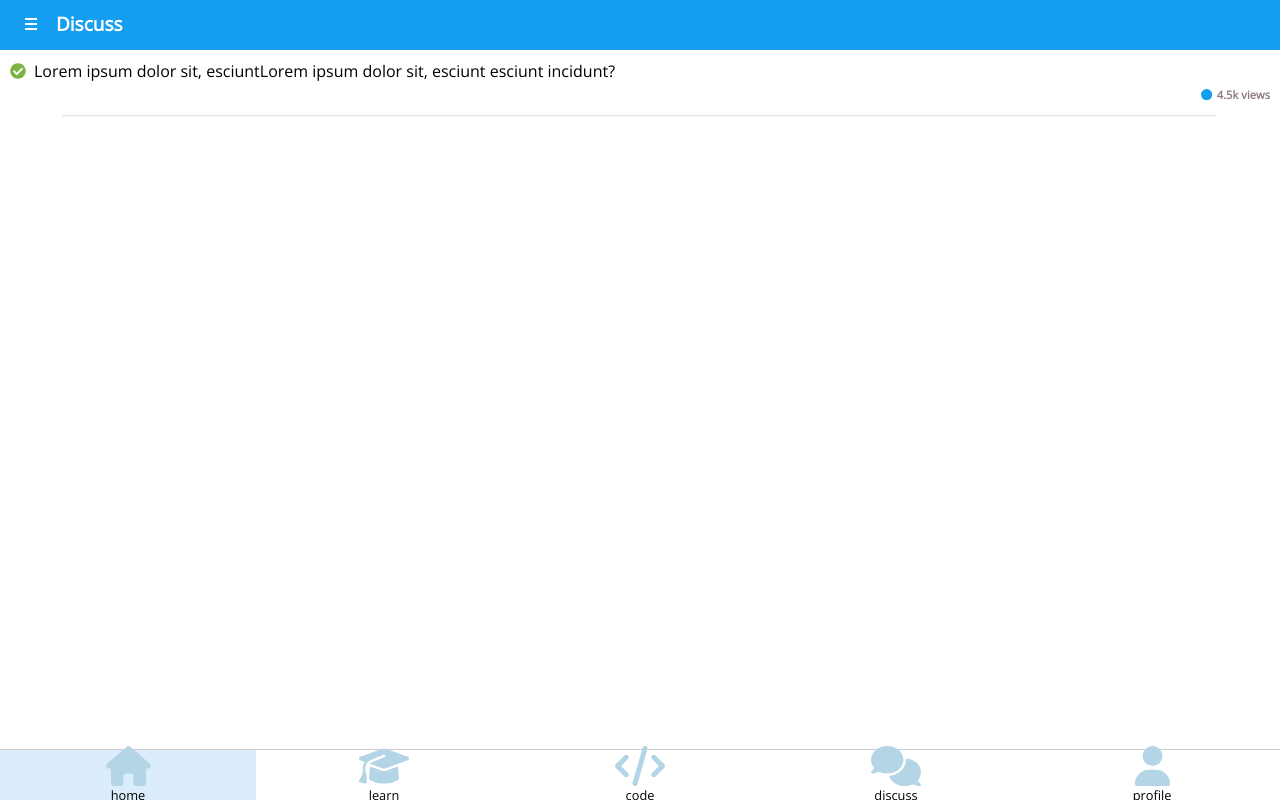
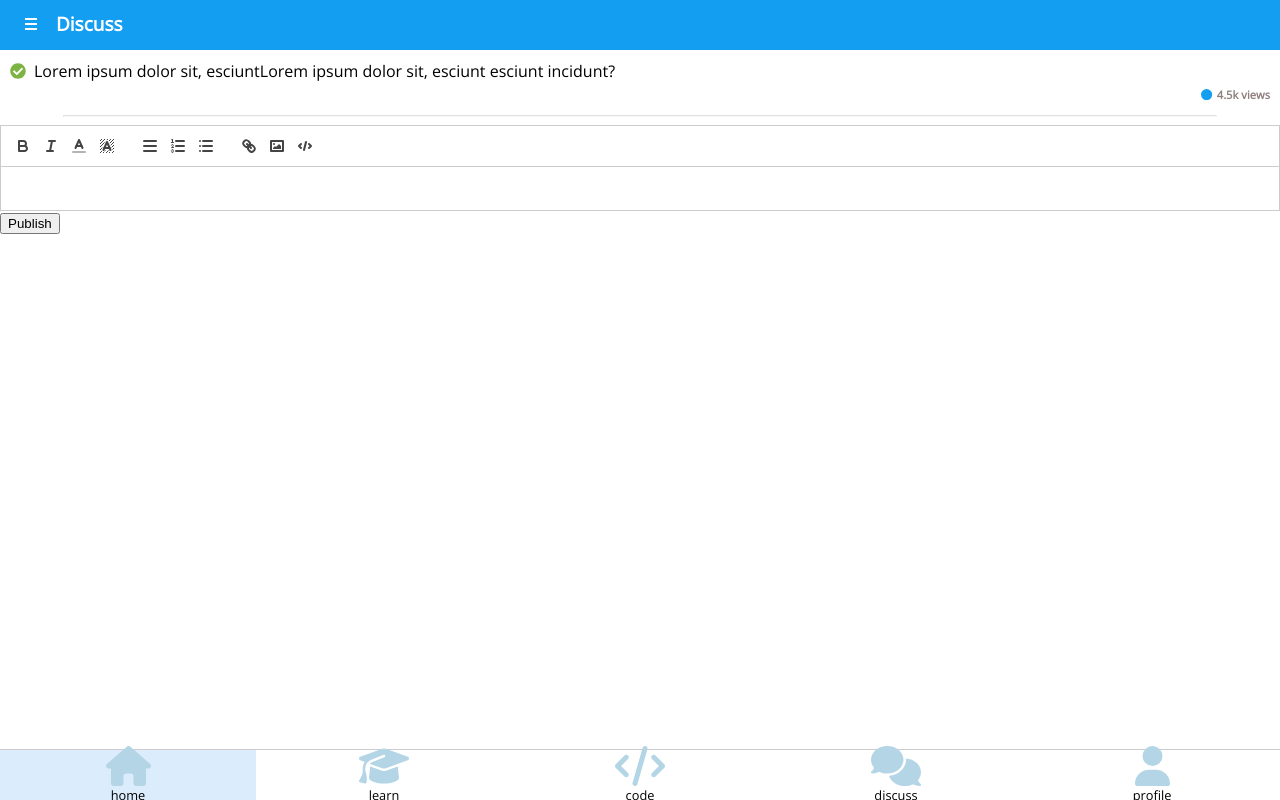
Before and after one commit to Anil927/app, a Next.js app in the folder frontend/: page /discuss/question in a window 1280 px wide. Built offline with nearby package versions, Linux system fonts and the light colour scheme.

Commit message:
text editor customization done

```diff
--- a/frontend/package.json
+++ b/frontend/package.json
@@ -10,12 +10,17 @@
   },
   "dependencies": {
     "date-fns": "^3.6.0",
+    "dompurify": "^3.1.4",
+    "highlight.js": "^11.9.0",
     "next": "^14.2.1",
     "react": "^18",
     "react-dom": "^18",
+    "react-quill": "^2.0.0",
     "react-syntax-highlighter": "^15.5.0"
   },
   "devDependencies": {
+    "@types/dompurify": "^3.0.5",
+    "@types/highlight.js": "^10.1.0",
     "@types/node": "^20",
     "@types/react": "^18",
     "@types/react-dom": "^18",
--- a/frontend/src/app/code/page.tsx
+++ b/frontend/src/app/code/page.tsx
@@ -61,7 +61,7 @@ const Code = () => {
 
 
     return (
-        <div style={{margin: '90px 0 51px 0'}}>
+        <div style={{margin: '90px 0 50px 0'}}>
 
             {/* For top search bar */}
             <form onSubmit={handleSearchCode} role="search">
--- a/frontend/src/app/components/questionformat/questionformat.tsx
+++ b/frontend/src/app/components/questionformat/questionformat.tsx
@@ -1,21 +1,51 @@
-import React from 'react'
-import './questionformat.css'
+import React, { useEffect, useRef } from 'react';
+import './questionformat.css';
+import RichTextEditor from '../richtexteditor/richtexteditor';
+import hljs from 'highlight.js';
+import 'highlight.js/styles/monokai-sublime.css'; // Choose a style you prefer
 
 interface QuestionProps {
-    id: number
+    id: number;
 }
 
 const QuestionFormat: React.FC<QuestionProps> = ({ id }) => {
+    const [editorContent, setEditorContent] = React.useState('');
+    const [published, setPublished] = React.useState(false);
+    const publishedContentRef = useRef<HTMLDivElement | null>(null);
 
+    const handlePublish = (content: string) => {
+        setEditorContent(content);
+    };
 
-    const isQuestionAnsweredCorrectly = Math.random() > 0.5
+    const handlePublishClick = () => {
+        setPublished(true);
+    };
+
+    useEffect(() => {
+        if (published && publishedContentRef.current) {
+            publishedContentRef.current.querySelectorAll('pre').forEach((block: Element) => {
+                hljs.highlightElement(block as HTMLElement);
+                (block as HTMLElement).style.width = '100%';
+                (block as HTMLElement).style.overflow = 'auto';
+                (block as HTMLElement).style.padding = '0.5em';
+            });
+        }
+    }, [editorContent]);
 
     return (
         <div>
+            <RichTextEditor value='' onPublish={handlePublish} />
+            <button onClick={handlePublishClick}>Publish</button>
+            <div>
+                {published && (
+                    <div
+                        ref={publishedContentRef}
+                        dangerouslySetInnerHTML={{ __html: editorContent }}
+                    ></div>
+                )}
+            </div>
+        </div>
+    );
+};
 
-        </div>
-
-    )
-}
-
-export default QuestionFormat
+export default QuestionFormat;
--- a/frontend/src/app/components/questionlistitem/questionlistitem.css
+++ b/frontend/src/app/components/questionlistitem/questionlistitem.css
@@ -7,6 +7,7 @@
     column-gap: 8px;
     border-bottom: 0.5px solid rgb(227, 214, 214);
     padding: 10px;
+    background-color: white;
 }
 
 .question .question-icon {
--- /dev/null
+++ b/frontend/src/app/components/richtexteditor/richtexteditor.css
@@ -0,0 +1,3 @@
+.ql-snow .ql-picker-options {
+    background-color: #ddd !important;
+}
--- /dev/null
+++ b/frontend/src/app/components/richtexteditor/richtexteditor.tsx
@@ -0,0 +1,81 @@
+import React, { useState, useEffect } from "react";
+import hljs from 'highlight.js';
+import 'highlight.js/styles/monokai-sublime.css';
+import ReactQuill from 'react-quill';
+import "react-quill/dist/quill.snow.css";
+import './richtexteditor.css';
+import DOMPurify from "dompurify";
+
+interface EditorProps {
+    value: string;
+    onPublish: (content: string) => void;
+}
+
+const RichTextEditor: React.FC<EditorProps> = ({ value, onPublish }) => {
+    const [editorContent, setEditorContent] = useState(value);
+
+    const handleChange = (content: any) => {
+        setEditorContent(content);
+    };
+
+    useEffect(() => {
+        // sanitize the content and highlight the code blocks
+        const cleanContent = DOMPurify.sanitize(editorContent);
+        const template = document.createElement('template');
+        template.innerHTML = cleanContent.trim();
+
+        if (template.content.firstChild) {
+            template.content.querySelectorAll('pre').forEach((block: Element) => {
+                hljs.highlightElement(block as HTMLElement);
+                (block as HTMLElement).style.width = '100%';
+                (block as HTMLElement).style.overflow = 'auto';
+                (block as HTMLElement).style.padding = '0.5em';
+            });
+        }
+
+        onPublish(editorContent);
+    }, [onPublish]);
+
+    hljs.configure({
+        languages: ['javascript', 'python', 'html', 'css'],
+    });
+
+    const colors = ["#f52314", "#fc6405", "#fcf805", "#4bfc05", "#4bfc05", "#149ef1", "#000"];
+    const backgroundColors = ["#f58e8e", "#eef79e", "#9ef7f4", "#a09ef7", "#fff"];
+
+    const modules = React.useMemo(() => ({
+        toolbar: [
+            ["bold", "italic", { color: colors }, { background: backgroundColors }],
+            [{ align: "justify" }, { list: "ordered" }, { list: "bullet" }],
+            ["link", "image", "code-block"]
+        ],
+        syntax: {
+            highlight: (text: any) => hljs.highlightAuto(text).value,
+        },
+    }), []);
+
+    const formats = [
+        "bold",
+        "italic",
+        "list",
+        "bullet",
+        "link",
+        "color",
+        "image",
+        "background",
+        "align",
+        "code-block"
+    ];
+
+    return (
+        <ReactQuill
+            theme="snow"
+            modules={modules}
+            formats={formats}
+            value={editorContent}
+            onChange={handleChange}
+        />
+    );
+}
+
+export default RichTextEditor;
--- a/frontend/src/app/page.module.css
+++ b/frontend/src/app/page.module.css
@@ -1,5 +1,5 @@
 .topBottomMargin {
     margin-top: 50px !important;
-    margin-bottom: 51px !important;
+    margin-bottom: 50px !important;
     background-color: white;
 }
```
Also changed, not shown: frontend/src/app/profile/useractivity/page.css (+12 -8 lines), frontend/src/app/profile/useractivity/page.tsx (+20 -4 lines), frontend/src/app/profile/useractivity/useranswers/useranswers.tsx (added, +9 -0 lines), frontend/src/app/profile/useractivity/useranswers/useranswers.css (added), 1 other file (tests, documents, lock files or other folders).
